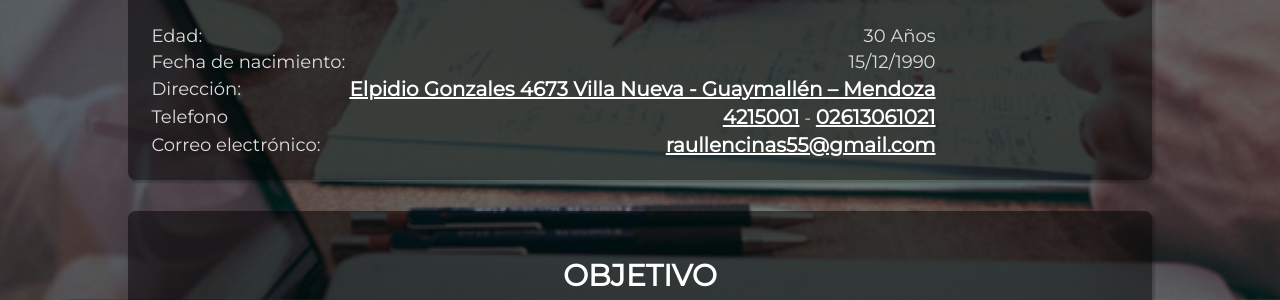
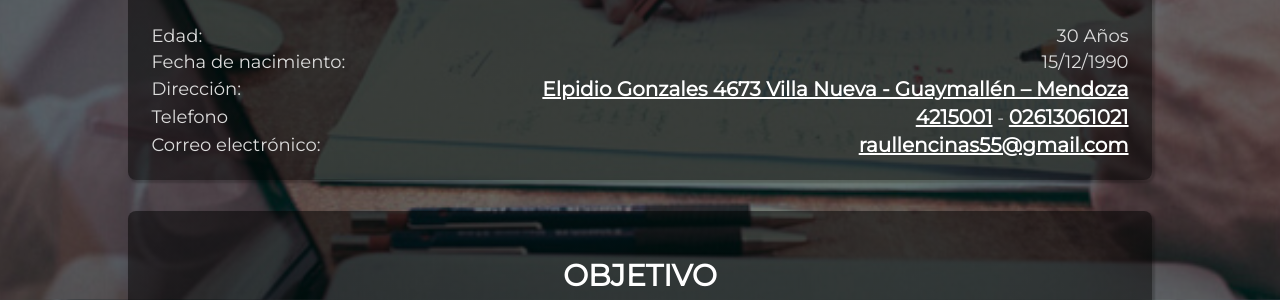
Before and after one commit to raullencinas55/my-profile, a plain HTML site: page index.html in a window 1280 px wide. Shown: the part 500-800 px from the top of the page. Drawn offline with Linux system fonts and the light colour scheme.

Commit message:
Update style.css

```diff
--- a/css/style.css
+++ b/css/style.css
@@ -3,6 +3,7 @@
 @import url("components/container.css");
 @import url("components/header.css");
 @import url("components/card.css");
+@import url("components/table.css");
 
 body{
 	color: rgba(220,220,220,1);
```
